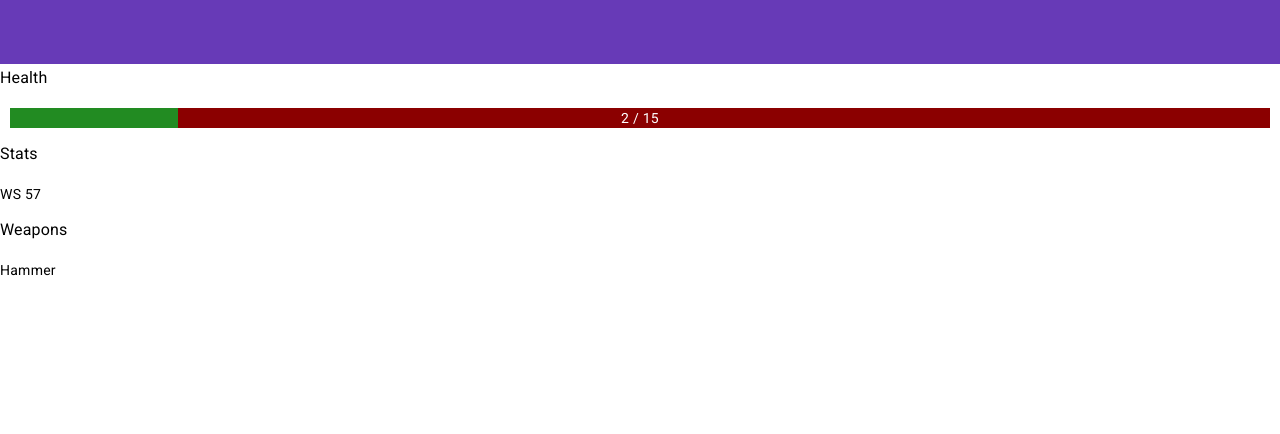
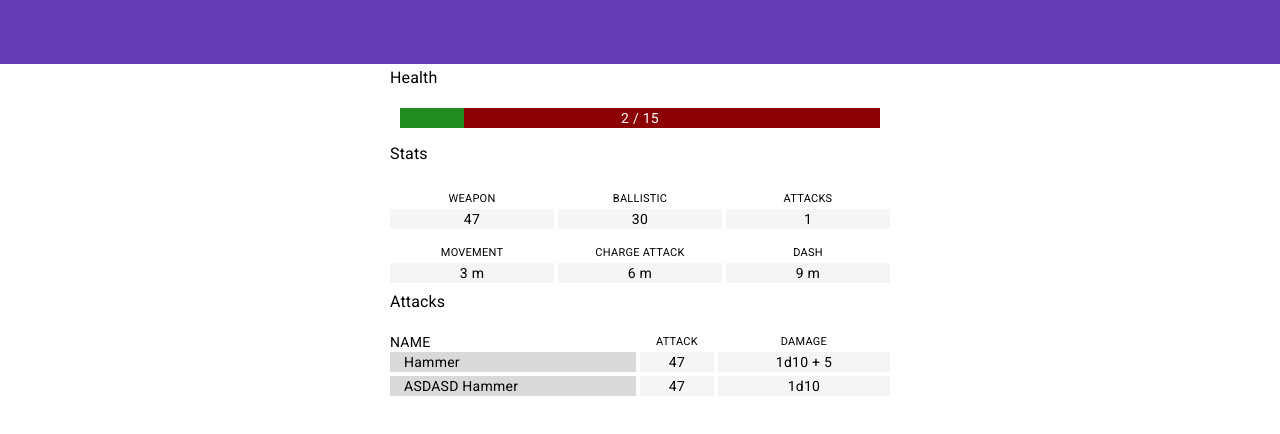
Before and after one commit to casu-dev/imperial-notary, an Angular app: page / in a window 1280 px wide. Shown: the top 434 px of the page. Built offline with nearby package versions, Linux system fonts and the light colour scheme.

Commit message:
base main page

```diff
--- a/src/app/app.component.html
+++ b/src/app/app.component.html
@@ -1,15 +1,38 @@
 <mat-toolbar color="primary">
 </mat-toolbar>
 
-<h3>Health</h3>
-<p>
-  <app-health-bar [currentHealth]="2" [maxHealth]="15"></app-health-bar>
-</p>
-<h3>Stats</h3>
-<p>
-  WS 57
-</p>
-<h3>Weapons</h3>
-<p>
-  Hammer
-</p>
+<div class="panel">
+  <h3>Health</h3>
+  <p>
+    <app-health-bar [currentHealth]="2" [maxHealth]="15"></app-health-bar>
+  </p>
+  <h3>Stats</h3>
+  <mat-grid-list cols="3" rowHeight="50px" gutterSize="4px">
+    <mat-grid-tile>
+      <app-stat-card name="Weapon">47</app-stat-card>
+    </mat-grid-tile>
+    <mat-grid-tile>
+      <app-stat-card name="Ballistic">30</app-stat-card>
+    </mat-grid-tile>
+    <mat-grid-tile>
+      <app-stat-card name="Attacks">1</app-stat-card>
+    </mat-grid-tile>
+    <mat-grid-tile>
+      <app-stat-card name="Movement">3 m</app-stat-card>
+    </mat-grid-tile>
+    <mat-grid-tile>
+      <app-stat-card name="Charge Attack">6 m</app-stat-card>
+    </mat-grid-tile>
+    <mat-grid-tile>
+      <app-stat-card name="Dash">9 m</app-stat-card>
+    </mat-grid-tile>
+  </mat-grid-list>
+
+  <h3>Attacks</h3>
+
+  <div class="attack-list">
+    <app-attack-element name="Hammer" hit="47" damage="1d10 + 5" [displayLabel]="true"></app-attack-element>
+    <app-attack-element name="ASDASD Hammer" hit="47" damage="1d10"></app-attack-element>
+  </div>
+
+</div>
--- a/src/app/app.component.scss
+++ b/src/app/app.component.scss
@@ -0,0 +1,14 @@
+app-stat-card {
+  flex-grow: 1;
+}
+
+.panel {
+  margin: 0 auto;
+  max-width: 500px;
+}
+
+.attack-list {
+  display: flex;
+  flex-direction: column;
+  gap: 4px;
+}
--- /dev/null
+++ b/src/app/base/attack-element/attack-element.component.html
@@ -0,0 +1,3 @@
+<app-label-card [name]="displayLabel? 'Name' : ''" type="name" class="label-card">{{name}}</app-label-card>
+<app-stat-card [name]="displayLabel? 'Attack' : ''" type="stat" class="hit-card">{{hit}}</app-stat-card>
+<app-stat-card [name]="displayLabel? 'Damage' : ''" type="stat" class="dmg-card">{{damage}}</app-stat-card>
--- /dev/null
+++ b/src/app/base/attack-element/attack-element.component.scss
@@ -0,0 +1,20 @@
+:host {
+  display: flex;
+  gap: 4px;
+  width: 100%;
+}
+
+.label-card {
+  width: 50%;
+  .card {
+    justify-content: start !important;
+  }
+}
+
+.hit-card {
+  width: 15%;
+}
+
+.dmg-card {
+  width: 35%;
+}
--- /dev/null
+++ b/src/app/base/label-card/label-card.component.html
@@ -0,0 +1,4 @@
+<span *ngIf="name" class="card-title">{{name | uppercase}}</span>
+<div class="name-card">
+  <span><ng-content></ng-content></span>
+</div>
--- /dev/null
+++ b/src/app/base/label-card/label-card.component.scss
@@ -0,0 +1,15 @@
+.card-name {
+  display: flex;
+  font-size: 11px;
+}
+
+.name-card {
+  display: flex;
+  width: 100%;
+  background-color: rgba(0, 0, 0, 0.15);
+  justify-content: start;
+
+  > span {
+    padding: 0 1em;
+  }
+}
--- /dev/null
+++ b/src/app/base/stat-card/stat-card.component.html
@@ -0,0 +1,4 @@
+<span *ngIf="name" class="card-title">{{name | uppercase}}</span>
+<div class="stat-card">
+  <span><ng-content></ng-content></span>
+</div>
--- /dev/null
+++ b/src/app/base/stat-card/stat-card.component.scss
@@ -0,0 +1,12 @@
+.card-title {
+  display: flex;
+  justify-content: center;
+  font-size: 11px;
+}
+
+.stat-card {
+  display: flex;
+  width: 100%;
+  background-color: rgba(0, 0, 0, 0.04);
+  justify-content: center;
+}
```
Also changed, not shown: src/app/app.module.ts (+14 -2 lines), src/app/base/attack-element/attack-element.component.ts (added, +14 -0 lines), src/app/base/label-card/label-card.component.ts (added, +10 -0 lines), src/app/base/stat-card/stat-card.component.ts (added, +10 -0 lines).
